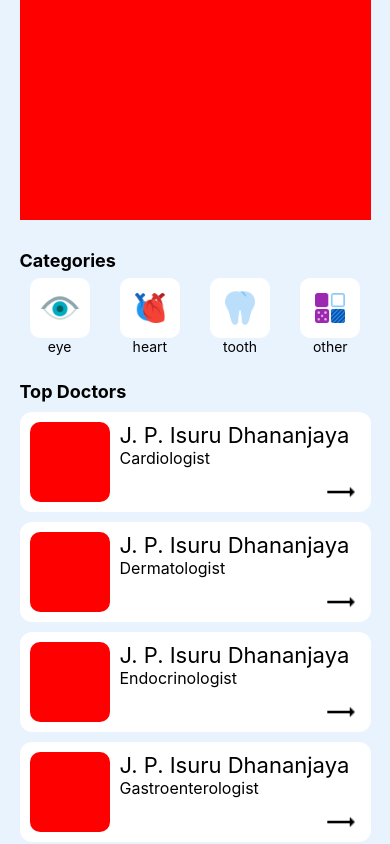
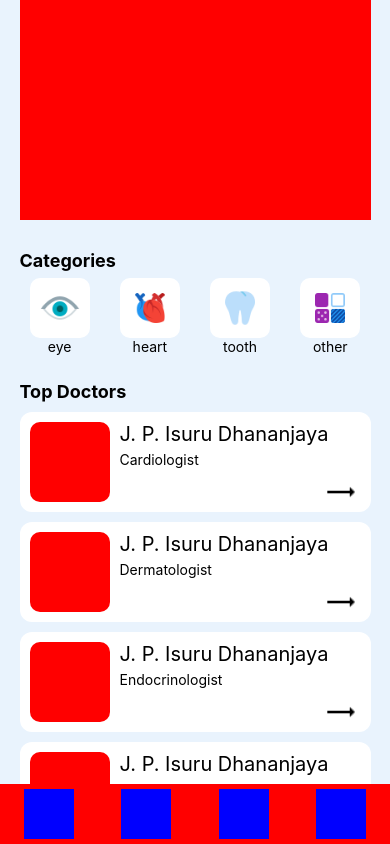
Before and after one commit to Dhananjaya1321/MedicareMobileApplication, a React Native app in the folder Medicare/: screen / in a window 390 px wide. Built offline with nearby package versions, Linux system fonts and the light colour scheme.

Commit message:
Created navigation bar in home page

```diff
--- a/Medicare/components/DoctorCard.tsx
+++ b/Medicare/components/DoctorCard.tsx
@@ -43,6 +43,6 @@ const styles = StyleSheet.create({
     },
     profilePhotoView: {width: 80, height: 80, backgroundColor: 'red', marginLeft: 10, borderRadius: 10},
     profileDetailsView: {width: 250, height: 80},
-    nameText: {fontSize: 22, color: 'black'},
-    categoryText: {fontSize: 16, color: 'black'}
+    nameText: {fontSize: 20, color: 'black'},
+    categoryText: {fontSize: 14, color: 'black',marginTop:5}
 });
--- a/Medicare/pages/HomePage.tsx
+++ b/Medicare/pages/HomePage.tsx
@@ -89,11 +89,37 @@ export function HomePage() {
                                 <DoctorCard name={'J. P. Isuru Dhananjaya'} category={'Gastroenterologist'}/>
                                 <DoctorCard name={'J. P. Isuru Dhananjaya'} category={'Internists'}/>
                                 <DoctorCard name={'J. P. Isuru Dhananjaya'} category={'Psychiatrist'}/>
+                                <DoctorCard name={'J. P. Isuru Dhananjaya'} category={'Cardiologist'}/>
+                                <DoctorCard name={'J. P. Isuru Dhananjaya'} category={'Dermatologist'}/>
+                                <DoctorCard name={'J. P. Isuru Dhananjaya'} category={'Endocrinologist'}/>
+                                <DoctorCard name={'J. P. Isuru Dhananjaya'} category={'Gastroenterologist'}/>
+                                <DoctorCard name={'J. P. Isuru Dhananjaya'} category={'Internists'}/>
+                                <DoctorCard name={'J. P. Isuru Dhananjaya'} category={'Psychiatrist'}/>
                             </View>
-                        </View>{/**/}
+                        </View>{/*card section*/}
+
+                        <Space height={70}/>
+                        {/*--------------------------------------------------------------------------------------------*/}
                     </View>{/*This view width is 90% on screen*/}
                 </View>{/*This view width is 100% on screen*/}
             </ScrollView>
+            <View
+                style={{
+                    width: '100%',
+                    height: 60,
+                    backgroundColor: 'red',
+                    position: 'absolute',
+                    bottom: 0,
+                    flexDirection: 'row',
+                    justifyContent:'space-around',
+                    alignItems:'center'
+                }}
+            >
+                <View style={{width:50,height:50,backgroundColor:'blue'}}></View>
+                <View style={{width:50,height:50,backgroundColor:'blue'}}></View>
+                <View style={{width:50,height:50,backgroundColor:'blue'}}></View>
+                <View style={{width:50,height:50,backgroundColor:'blue'}}></View>
+            </View>{/*bottom navigation bar*/}
         </SafeAreaView>
     );
 }
```
